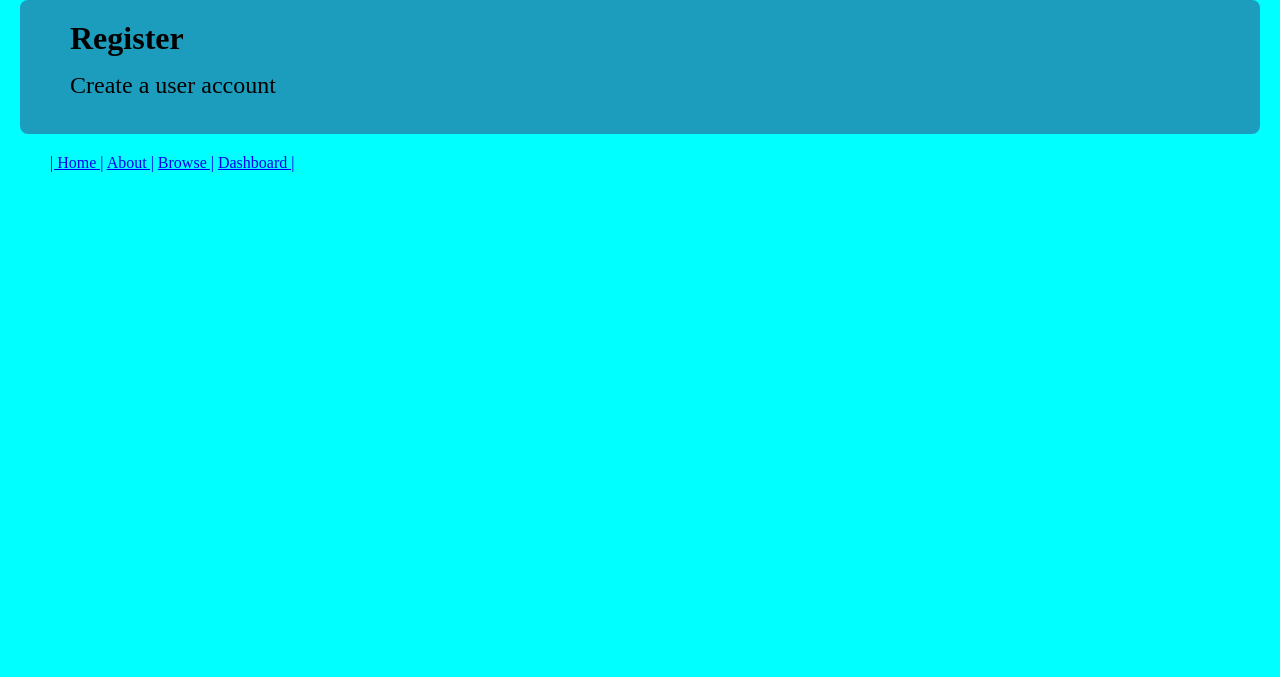
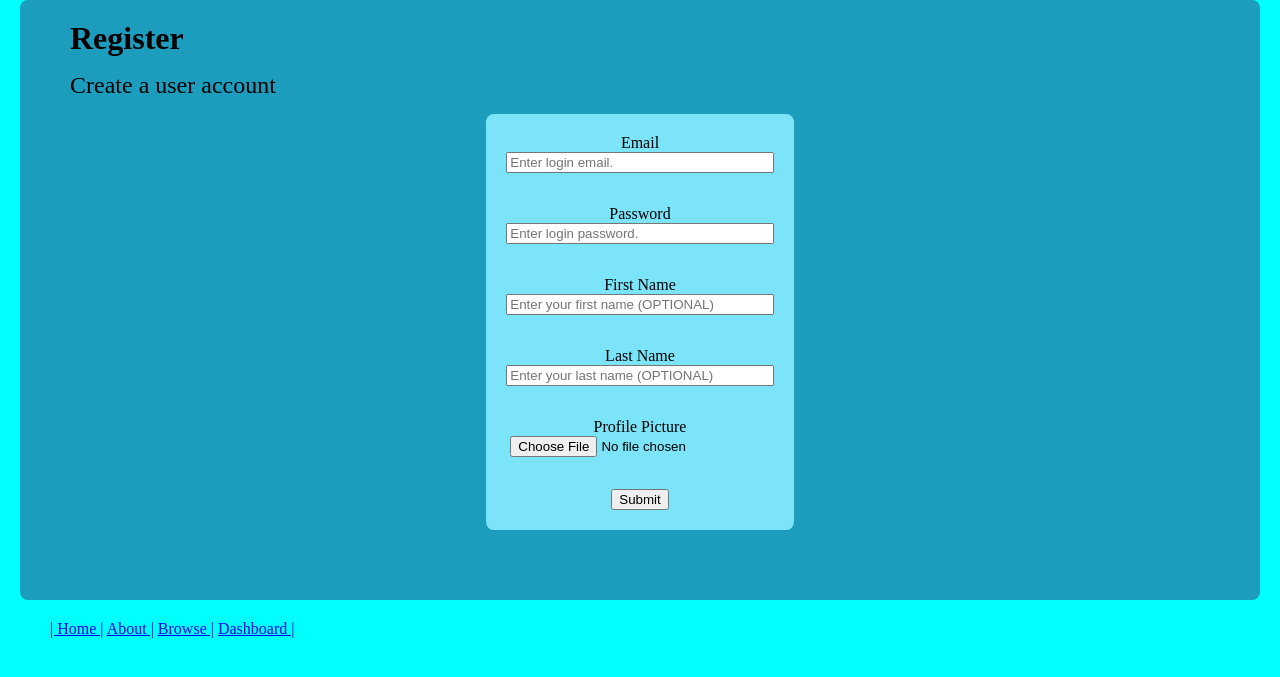
Before and after one commit to Zubdragon047/cosc360project, a PHP site: page /register.html in a window 1280 px wide. Shown: the part 98-775 px from the top of the page. Run offline with PHP 8.4, Linux system fonts and the light colour scheme.

Commit message:
register, search, and add listing

```diff
--- a/css/stylesheet.css
+++ b/css/stylesheet.css
@@ -80,6 +80,7 @@ h3 {
 }
 
 #login-form {
+    margin-bottom: 50px;
     justify-self: center;
     width: max-content;
     padding: 20px;
@@ -97,3 +98,65 @@ h3 {
     #email-error-message {color: red;}
     #password-error-message {color: red;}
 }
+
+#register-form {
+    margin-bottom: 50px;
+    justify-self: center;
+    width: max-content;
+    padding: 20px;
+    border-radius: 8px;
+    background-color: rgb(124, 228, 249);
+    display: flex;
+    flex-direction: column;
+    align-items: center;
+    gap: 2em;
+    .form-group {
+        display: flex;
+        flex-direction: column;
+        align-items: center;
+    }
+    #email-error-message {color: red;}
+    #password-error-message {color: red;}
+    input {width: 35ch;}
+}
+
+#add-book-form {
+    margin-bottom: 50px;
+    justify-self: left;
+    width: max-content;
+    padding: 20px;
+    border-radius: 8px;
+    background-color: rgb(124, 228, 249);
+    display: flex;
+    flex-direction: column;
+    align-items: center;
+    gap: 2em;
+    .form-group {
+        display: flex;
+        flex-direction: column;
+        align-items: center;
+    }
+    #title-error-message {color: red;}
+    #description-error-message {color: red;}
+    #book-title {width: 75ch;}
+    #book-description {width: 100ch; height: 20ch}
+}
+
+#search-form {
+    margin-bottom: 50px;
+    justify-self: left;
+    width: max-content;
+    padding: 20px;
+    border-radius: 8px;
+    background-color: rgb(124, 228, 249);
+    display: flex;
+    align-items: center;
+    gap: 2em;
+    .form-group {
+        display: flex;
+        flex-direction: column;
+        align-items: center;
+    }
+    #search-error-message {color: red;}
+    #search {width: 75ch}
+}
--- a/register.html
+++ b/register.html
@@ -29,6 +29,35 @@
     <div>
         <h2>Register</h2>
         <h3>Create a user account</h3>
+        <form id="register-form" method="post"
+            action="http://www.randyconnolly.com/tests/process.php"
+            novalidate>
+            <div class="form-group">
+                <label for="email">Email</label>
+                <input type="email" id="register-email" name="email" placeholder="Enter login email." required>
+                <span id="email-error-message"></span>
+            </div>
+            <div class="form-group">
+                <label for="password">Password</label>
+                <input type="password" id="register-password" name="password" placeholder="Enter login password." required>
+                <span id="password-error-message"></span>
+            </div>
+            <div class="form-group">
+                <label for="firstname">First Name</label>
+                <input type="text" id="register-firstname" name="firstname" placeholder="Enter your first name (OPTIONAL)">
+            </div>
+            <div class="form-group">
+                <label for="lastname">Last Name</label>
+                <input type="text" id="register-lastname" name="lastname" placeholder="Enter your last name (OPTIONAL)">
+            </div>
+            <div class="form-group">
+                <label for="profilepic">Profile Picture</label>
+                <input type="file" id="register-profilepic" name="profilepic" placeholder="Upload a profile picture (OPTIONAL)">
+            </div>
+            <div class="form-buttons">
+                <button type="submit" class="submit">Submit</button>
+            </div>
+        </form>
     </div>
 
 </div>
--- a/scripts/registerscript.js
+++ b/scripts/registerscript.js
@@ -0,0 +1,22 @@
+document.addEventListener("DOMContentLoaded", () => {
+    const form = document.getElementById("register-form");
+    form.setAttribute("novalidate", true);
+    form.addEventListener("submit", (e) => {
+        const inputemail = document.getElementById("register-email");
+        const inputpassword = document.getElementById("register-password");
+        const emailmsg = document.getElementById("email-error-message");
+        const passmsg = document.getElementById("password-error-message");
+        if (inputemail.value == null || inputemail.value == "" || !inputemail.value.includes('@')) {
+            e.preventDefault();
+            emailmsg.textContent = "Must enter an email address";
+        } else {
+            emailmsg.textContent = "";
+        }
+        if (inputpassword.value == null || inputpassword.value == "") {
+            e.preventDefault();
+            passmsg.textContent = "Must enter a password";
+        } else {
+            passmsg.textContent = "";
+        }
+    });
+})
```
Also changed, not shown: browse.html (+12 -0 lines), dashboard.html (+19 -0 lines), home.html (+12 -0 lines), scripts/browsescript.js (+14 -0 lines), scripts/dashboardscript.js (+22 -0 lines), scripts/homescript.js (+13 -2 lines).
